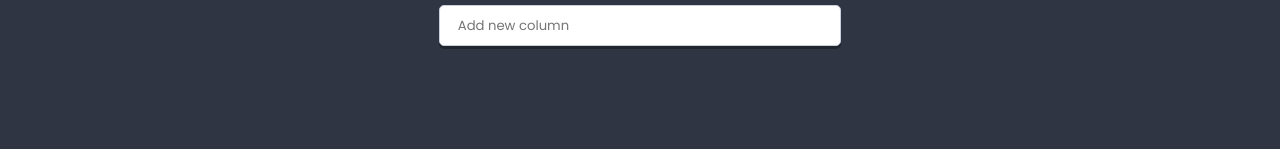
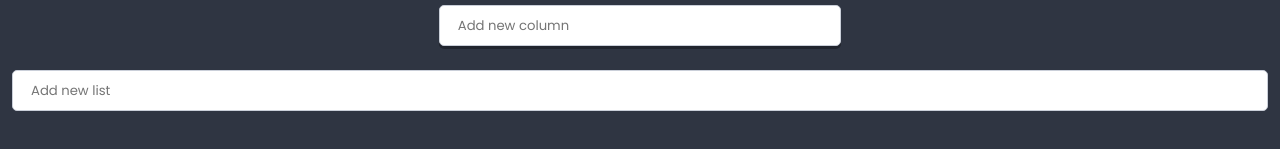
Before and after one commit to AndrejRaven/react-first-project, a React app: page / in a window 1280 px wide. Shown: the part 691-840 px from the top of the page. Before the commit the page ends 800 px from the top, so only its background shows below. Built offline with nearby package versions, Linux system fonts and the light colour scheme.

Commit message:
add button cancel functionality

```diff
--- a/src/components/App/App.js
+++ b/src/components/App/App.js
@@ -2,14 +2,29 @@
 import styles from './App.scss';
 import List from '../List/List.js';
 import {pageContents, listData} from '../../data/dataStore';
+import Creator from '../Creator/Creator.js';
+import {settings} from '../../data/dataStore';
+import PropTypes from 'prop-types';
 
 class App extends React.Component {
+
+  state = {
+    lists: this.props.lists || [],
+  }
+
+
+  addList(title){
+    //TODO
+  }
+
+
   render() {
     return (
       <main className={styles.component}>
         <h1 className={styles.title}>{pageContents.title}</h1>
         <h2 className={styles.subtitle}>{pageContents.subtitle}</h2>
         <List {...listData} />
+        <Creator text={settings.listCreatorText} action={title => this.addList(title)}/>
       </main>
     )
   }
--- a/src/components/Column/Column.js
+++ b/src/components/Column/Column.js
@@ -27,8 +27,6 @@
               {
                 key: state.cards.length ? state.cards[state.cards.length-1].key+1 : 0,
                 title,
-                icon: state.cards.icon,
-                cards: []
               }
             ]
           }
--- a/src/components/Creator/Creator.js
+++ b/src/components/Creator/Creator.js
@@ -36,10 +36,12 @@
   }
 
   handleCancel = () => {
-    this.setState({
-      value: '',
-      visibleButtons: false
-    });
+    if (window.confirm("Do you really want to leave?")) {
+      this.setState({
+        value: '',
+        visibleButtons: false
+      });
+    }
   }
 
   render() {
--- a/src/data/dataStore.js
+++ b/src/data/dataStore.js
@@ -1,6 +1,7 @@
 export const settings = {
   columnCreatorText: 'Add new column',
   cardCreatorText: 'Add new card',
+  listCreatorText: 'Add new list',
   creator: {
     buttonOK: 'OK',
     buttonCancel: 'Cancel',
```
